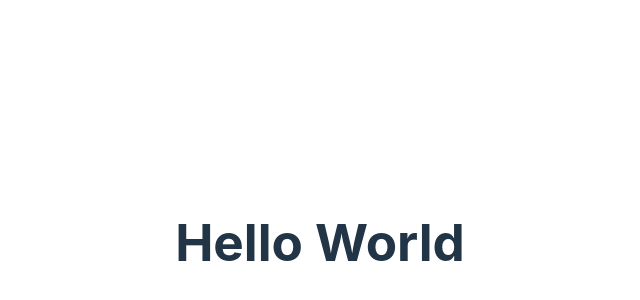
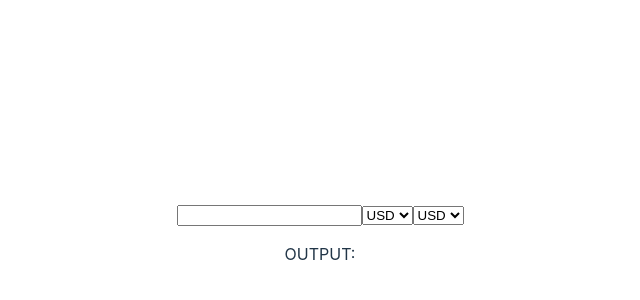
Before and after one commit to vikram-codes/Currency-Convertor, a React (Vite) app: page / in a window 1280 px wide. Shown: the part 158-458 px from the top of the page, without its empty margins (320-960 px from the left). Built offline with nearby package versions, Linux system fonts and the light colour scheme.

Commit message:
Skeleton of the WebPage

```diff
--- a/src/App.jsx
+++ b/src/App.jsx
@@ -3,7 +3,20 @@
 function App() {
   return (
     <>
-      <h1>Hello World</h1>
+      <input type="NUMBER" />
+      <select>
+        <option value="USD">USD</option>
+        <option value="EUR">EUR</option>
+        <option value="CAD">CAD</option>
+        <option value="INR">INR</option>
+      </select>
+      <select>
+        <option value="USD">USD</option>
+        <option value="EUR">EUR</option>
+        <option value="CAD">CAD</option>
+        <option value="INR">INR</option>
+      </select>
+      <p>OUTPUT:</p>
     </>
   );
 }
```
